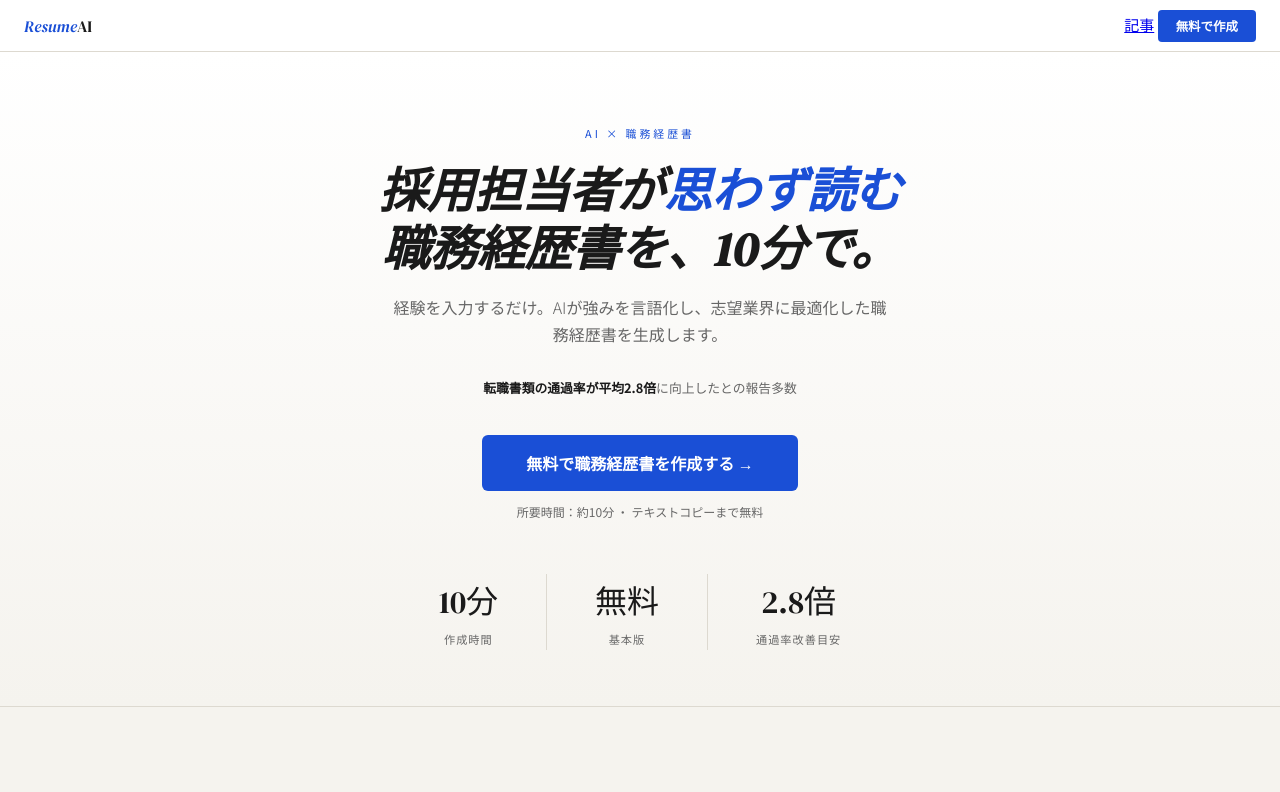
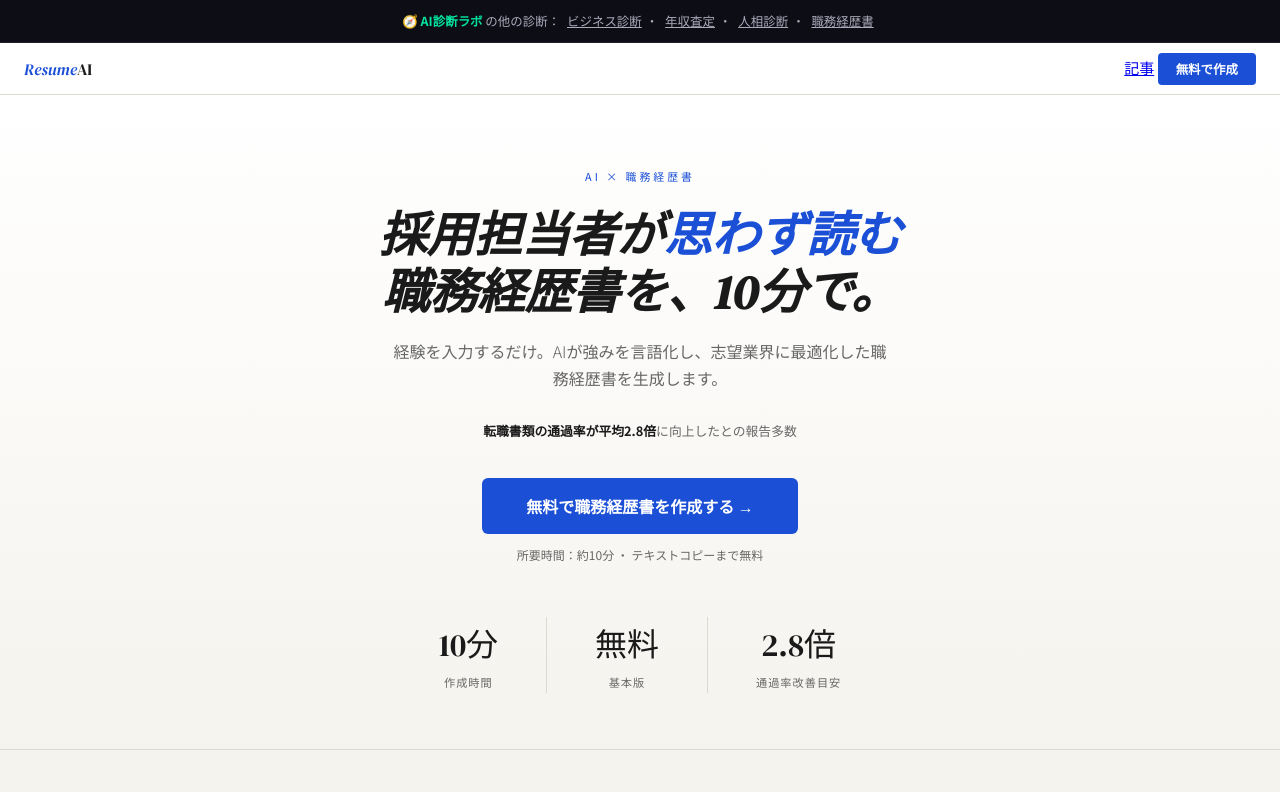
Before and after one commit to tantanrao/ai-resume, a plain HTML site: page index.html in a window 1280 px wide. Shown: the top 792 px of the page. Drawn offline with Linux system fonts and the light colour scheme.

Commit message:
Update index.html

```diff
--- a/index.html
+++ b/index.html
@@ -124,6 +124,14 @@ body{background:var(--paper);color:var(--ink);font-family:'Noto Sans JP',sans-se
 </style>
 </head>
 <body>
+<div style="background:#0d0d16;border-bottom:1px solid rgba(255,255,255,0.08);padding:10px 16px;font-size:0.78rem;color:#aab;text-align:center;line-height:1.8">
+  🧭 <a href="https://ai-shindan-lab.vercel.app/" style="color:#00e5a0;font-weight:700;text-decoration:none">AI診断ラボ</a>
+  の他の診断：
+  <a href="https://ai-shindan-pi.vercel.app/" style="color:#aab;text-decoration:underline;margin:0 4px">ビジネス診断</a>・
+  <a href="https://ai-nenshu.vercel.app/" style="color:#aab;text-decoration:underline;margin:0 4px">年収査定</a>・
+  <a href="https://ai-ninso.vercel.app/" style="color:#aab;text-decoration:underline;margin:0 4px">人相診断</a>・
+  <a href="https://ai-resume-chi-amber.vercel.app/" style="color:#aab;text-decoration:underline;margin:0 4px">職務経歴書</a>
+</div>
 <header class="header">
   <div class="logo"><em>Resume</em>AI</div>
   <div>
```
